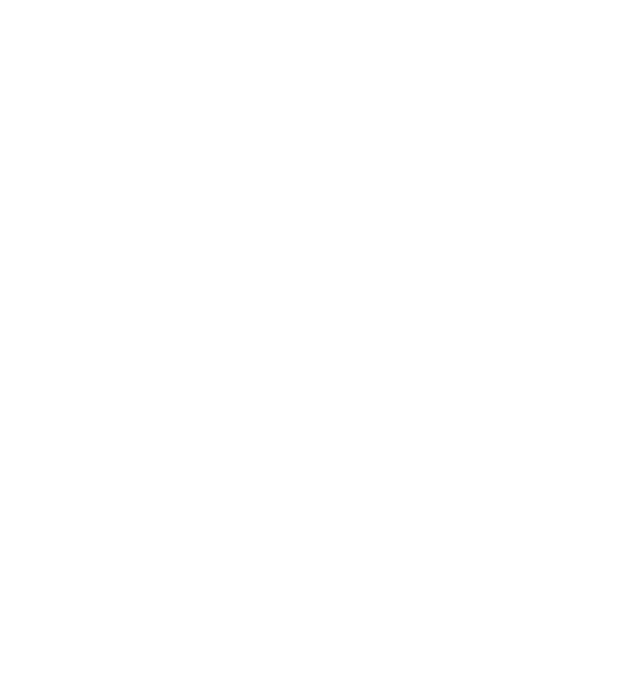
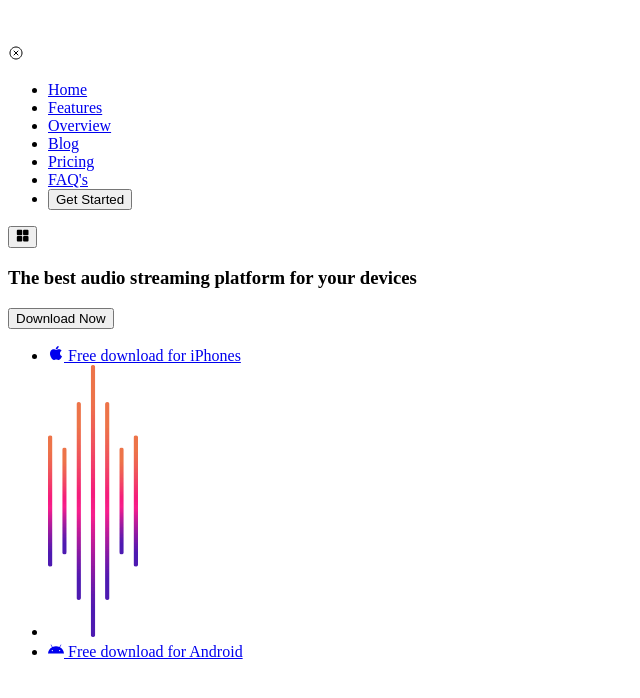
Before and after one commit to PerfectAlai/pod-web, a plain HTML site: page index.html in a window 1280 px wide. Shown: the whole page, without its empty margins (0-640 px from the left). Drawn offline with nearby package versions, Linux system fonts and the light colour scheme.

Commit message:
end of class 15/08/22

```diff
--- a/index.html
+++ b/index.html
@@ -1,13 +1,74 @@
 <!DOCTYPE html>
 <html lang="en">
-<head>
-  <meta charset="UTF-8">
-  <meta http-equiv="X-UA-Compatible" content="IE=edge">
-  <meta name="viewport" content="width=device-width, initial-scale=1.0">
-  <title>Document</title>
-  <link rel="stylesheet" href="./style.css">
-</head>
-<body>
-  <script src="./script.js"></script>
-</body>
+  <head>
+    <meta charset="UTF-8" />
+    <meta http-equiv="X-UA-Compatible" content="IE=edge" />
+    <meta name="viewport" content="width=device-width, initial-scale=1.0" />
+    <link rel="stylesheet" href="./style.css" />
+    <link rel="short icon" href="./img/favicon.ico" type="image/x-icon" />
+
+    <title>My Pod</title>
+  </head>
+  <body>
+    <header>
+      <div class="container">
+        <a href=""><img src="./img/logo.png" alt="" /></a>
+        <nav class="navbar">
+          <buttton class="nav-close-btn">
+            <ion-icon name="close-circle-outline" ></ion-icon>
+          </buttton>
+
+          <ul class="navbar-list">
+            <li><a href="#home" class="navbar-list">Home</a></li>
+            <li><a href="#features" class="navbar-list">Features</a></li>
+            <li><a href="#overview" class="navbar-list">Overview</a></li>
+            <li><a href="#blog" class="navbar-list">Blog</a></li>
+            <li><a href="#pricing" class="navbar-list">Pricing</a></li>
+            <li><a href="#faq" class="navbar-list">FAQ's</a></li>
+            <li><button class="btn-primary">Get Started</button></li>
+          </ul>
+
+        </nav>
+        <button class="nav-open-btn">
+          <ion-icon name="grid"></ion-icon>
+        </button>
+      </div>
+    </header>
+
+    <main>
+      <article class="container">
+        <section class="hero" id="home">
+          <div class="hero-content">
+            <h1 class="h1 heo-title">The best audio streaming platform for your devices
+            </h1>
+            <button class="btn-primary">Download Now</button>
+          </div>
+          <figure class="hero-banner"></figure>
+        </section>
+
+        <section class="download">
+          <ul class="download-list">
+            <li>
+              <a href="#" class="download-link">
+              <ion-icon name="logo-apple"></ion-icon>
+              <span>Free download for iPhones</span>
+            </a>
+          </li>
+
+          <li><img src="./img/music.png" alt=""></li>
+          <li>
+            <a href="#" class="download-link">
+              <ion-icon name="logo-android"></ion-icon>
+              <span>Free download for Android</span>
+            </a>
+          </li>
+          </ul>
+        </section>
+
+      </article>
+    </main>
+
+    <script src="https://unpkg.com/ionicons@5.0.0/dist/ionicons.js"></script>
+    <script src="./script.js"></script>
+  </body>
 </html>
```
